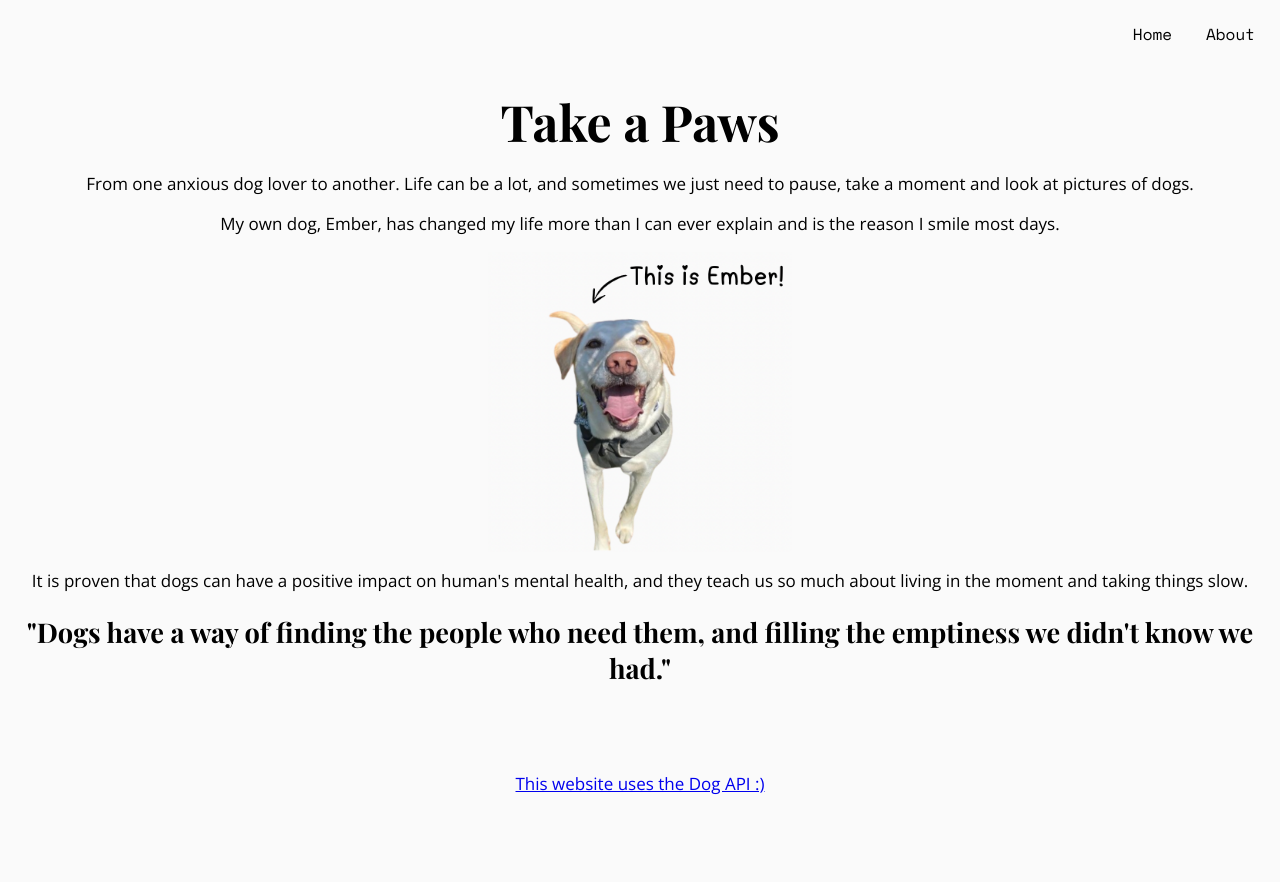
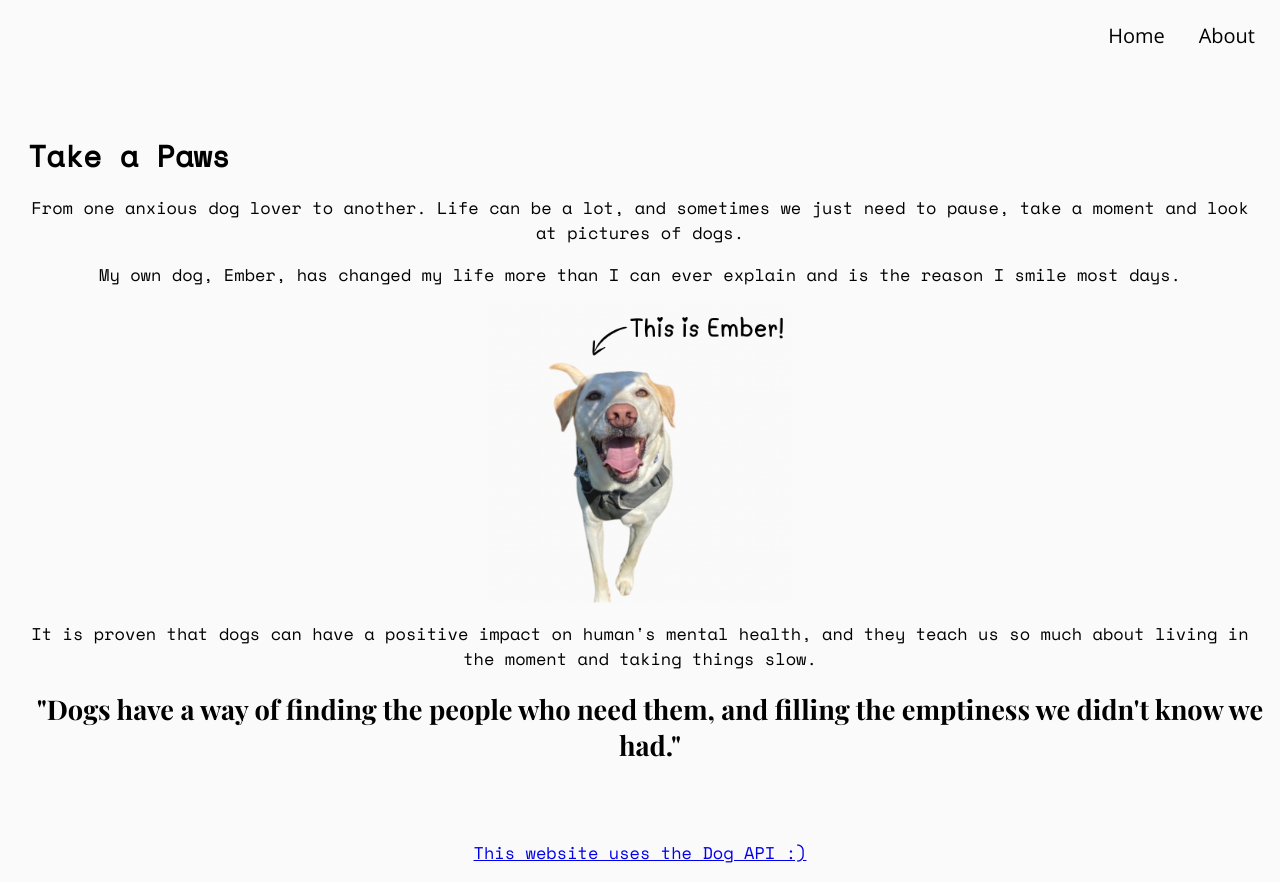
Before and after one commit to rvth/takeapaws, a Flask app: page /about in a window 1280 px wide. Before the commit the page ends 795 px from the top, so only its background shows below. Run offline with Flask 2, Linux system fonts and the light colour scheme.

Commit message:
Updates to design
HTML, CSS & JS

```diff
--- a/static/css/style.css
+++ b/static/css/style.css
@@ -1,30 +1,28 @@
 /* layout */
+
+title{
+    color: black;
+    font-size: 4.375rem;
+    font-weight: bold;
+    font-family: 'Shrikhand', cursive;
+}
 
 h1{
     color: black;
-    font-size: 50px;
+    font-size: 1.875rem;
     font-weight: bold;
-    font-family: 'Playfair Display', monospace;
-    text-align: center;
-    margin-bottom: 10px;
+    font-family: 'Space Mono', sans-serif;
 }
 
-/* Media query for smaller devices */
-@media only screen and (max-width: 768px) {
-    h1 {
-        padding: 10px; /* Adjust padding for smaller devices */
-    }
-}
-
-h2 {
+h2{
     color: black;
     font-size: 1.70rem;
     font-weight: bold;
-    font-family: 'Playfair Display', cursive; /* Note: Playfair Display is not a cursive font */
+    font-family: 'Playfair Display', cursive;
     text-align: center;
 }
 
-h3 {
+h3{
     color: black;
     font-size: 1.25rem;
     font-weight: bold;
@@ -32,13 +30,21 @@ h3 {
     text-align: center;
 }
 
-p {
+h1, h2, h3, h4, h5, h6{
+    margin-top:20px;
+    margin-bottom:10px;
+    margin-left: 20px;
+  }
+
+p{
+    margin-left: 20px;
+    margin-right: 20px;
     text-align: center;
 }
 
 body {
     color: black;
-    font-family: 'Open Sans', sans-serif;
+    font-family: 'Space Mono', sans-serif;
     font-size: 1.0625rem;
     background: #FAFAFA;
 }
@@ -64,19 +70,15 @@ ul {
     padding: 0;
     overflow: hidden;
     color: black;
-    font-family: 'Space Mono', sans-serif;
-    font-size: 1rem;
+    font-family: 'Open Sans', sans-serif;
+    font-size: 1.25rem;
   }
 
-.container-nav ul {
+.container container-nav ul, li{
     float: right;
   }
 
-.container-nav ul li {
-    float: right;
-}
-
-.container-nav ul li a {
+.container container-nav ul, li a {
     display: block;
     color: black;
     text-align: center;
@@ -84,13 +86,20 @@ ul {
     text-decoration: none;
   }
 
-.container-nav ul li a:hover {
+.container container-nav ul, li a:hover {
     background-color: #97f3f6;
   }
 
   .nav a.active {
     background-color: #ddd;
     color: black;
+  }
+
+  .title {
+    color: black;
+    font-family: 'Playfair Display';
+    text-align: center;
+    font-size: 2.9375rem;
   }
 
   .hero_role {
@@ -106,21 +115,21 @@ ul {
 
 /* dog image */
 
-.alert {
-    display: none;
+.alert{
+  display:none;
 }
 
-img {
-    max-height: 300px;
+img{
+  max-height:300px;
 }
 
-#listImageContainer {
-    margin-top: 30px;
+#listImageContainer{
+  margin-top:30px;
 }
 
 /* button */
 
-button {
+button{
     background-color: #D9D9D9;
     color: black;
     font-family: 'Space Mono', monospace;
@@ -131,15 +140,16 @@ button {
     border-radius: 7px;
     margin: -5px -50px;
     margin-bottom: 20px;
-    position: relative;
-    top: 20%;
-    left: 50%;
+    position:relative;
+    top:20%;
+    left:50%;
 }
 
 button:hover {
-    background-color: #97f3f6;
+    background-color: #a47864;
     color: black;
   }
+
 
 /* footer */
 
@@ -149,6 +159,10 @@ button:hover {
     grid-gap: 30px;
     margin-bottom: 20px;
     border-radius: 10px;
+  }
+
+  .card {
+
   }
 
   .card {
```
Also changed, not shown: templates/index.html (+13 -30 lines). Lines whose indentation alone changed are shown as unchanged.
